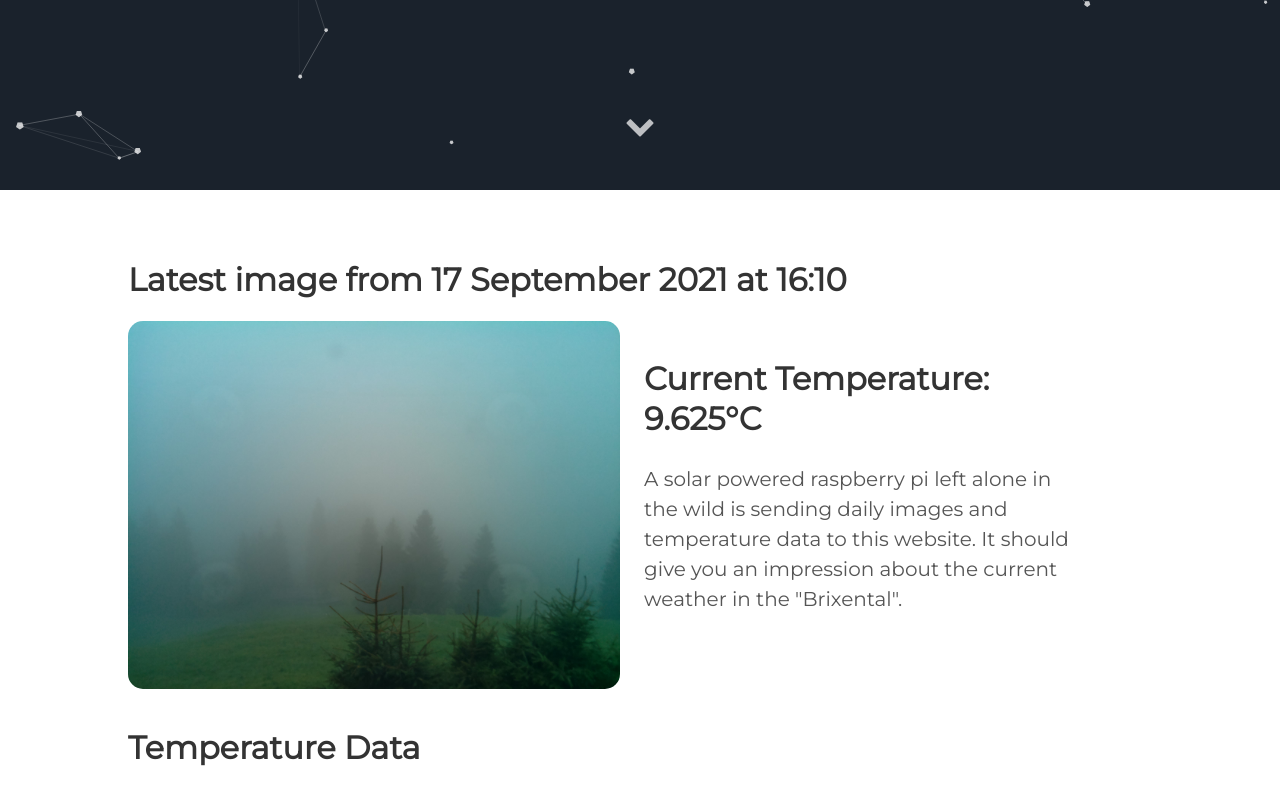
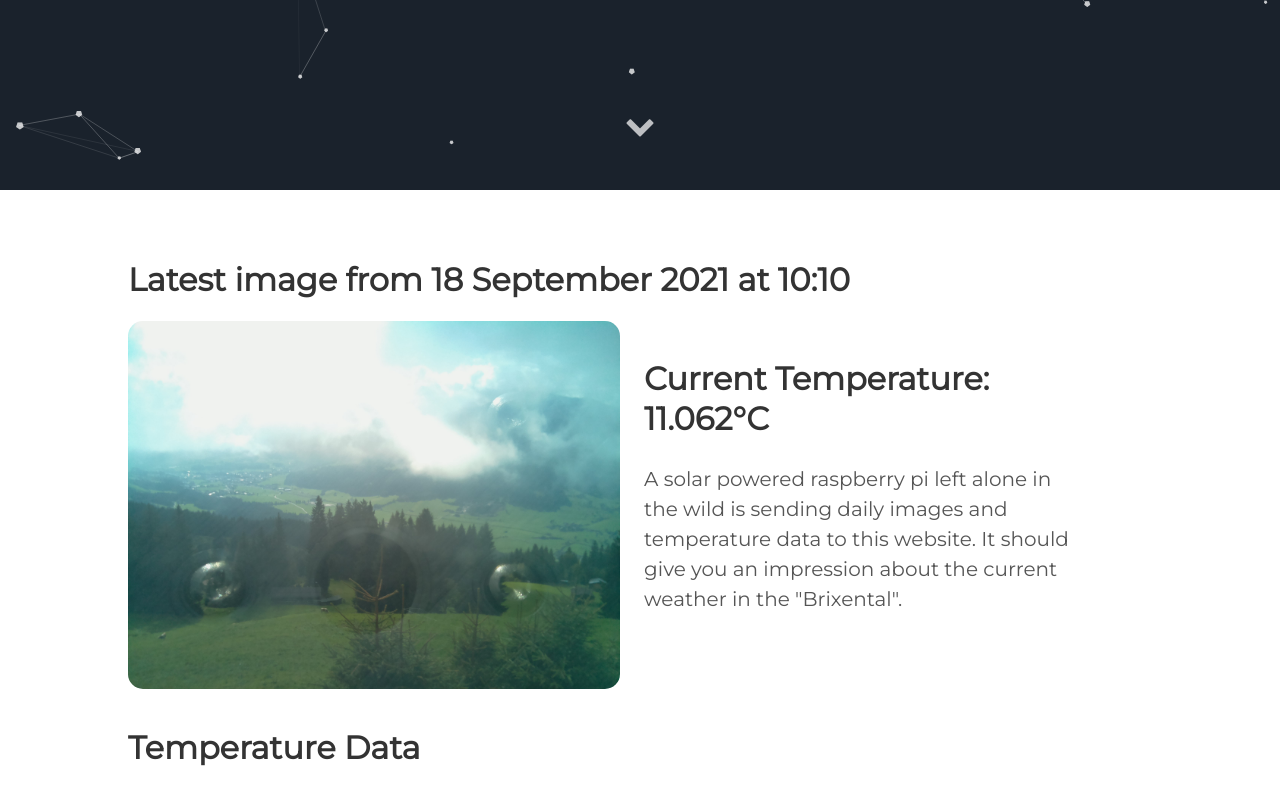
Before and after one commit to vektorious/vektorious.github.io, a Jekyll site: the page built from resources/huette.md, in a window 1280 px wide and 900 px high, scrolled down 710 px. Shown: the top 805 px of the window. Built offline with Jekyll 4.4.1, drawn with Linux system fonts in a browser that asks for light colours.

Commit message:
I'm a bot beep boop

```diff
--- a/resources/huette.md
+++ b/resources/huette.md
@@ -6,13 +6,13 @@ image: '/assets/img/'
 description: 'Live image from the Austrian alps'
 twitter_text: ' '
 ---
-## Latest image from 17 September 2021 at 16:10
+## Latest image from 18 September 2021 at 10:10
 <div class="huette">
   <div class="huette-image">
     <img src="{{ "/assets/img/huette.jpg" | prepend: site.baseurl }}">
   </div>
   <div class="huette-text">
-        <h2>Current Temperature: 9.625°C</h2>
+        <h2>Current Temperature: 11.062°C</h2>
         <p>A solar powered raspberry pi left alone in the wild is sending daily images and temperature data to this website. It should give you an impression about the current weather in the "Brixental".</p>
 
   </div>
```
Also changed, not shown: rpi-script/2021-09-18_100933.txt (renamed from rpi-script/2021-09-17_160934.txt, +5 -5 lines), rpi-script/huette.md (+2 -2 lines), assets/img/huette.jpg, assets/img/temp_plot.png, rpi-script/temp_plot.png, 1 other file.
